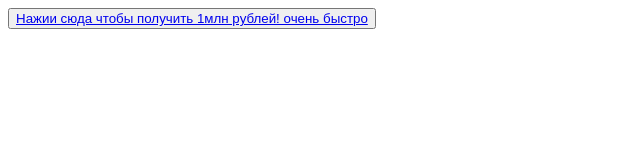
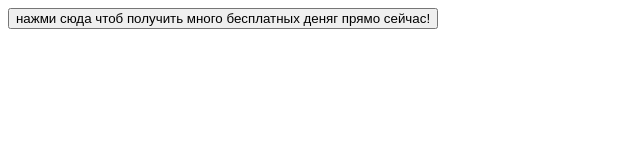
Before and after one commit to Pidrek337/Free-money.github.io, a plain HTML site: page index.html in a window 1280 px wide. Shown: the whole page, without its empty margins (0-640 px from the left). Drawn offline with Linux system fonts and the light colour scheme.

Commit message:
Update index.html

```diff
--- a/index.html
+++ b/index.html
@@ -7,6 +7,8 @@
     <title>Professional HTML Example</title>
 </head>
 <body>
-  <button><a href ="https://youtu.be/dQw4w9WgXcQ?si=VaucN2Sk1CLsfyAm">Нажии сюда чтобы получить 1млн рублей! очень быстро</a></button>
+    <a href ="https://youtu.be/dQw4w9WgXcQ?si=VaucN2Sk1CLsfyAm">
+    <button>нажми сюда чтоб получить много бесплатных деняг прямо сейчас!</button>
+    </a>
 </body>
 </html>
```
